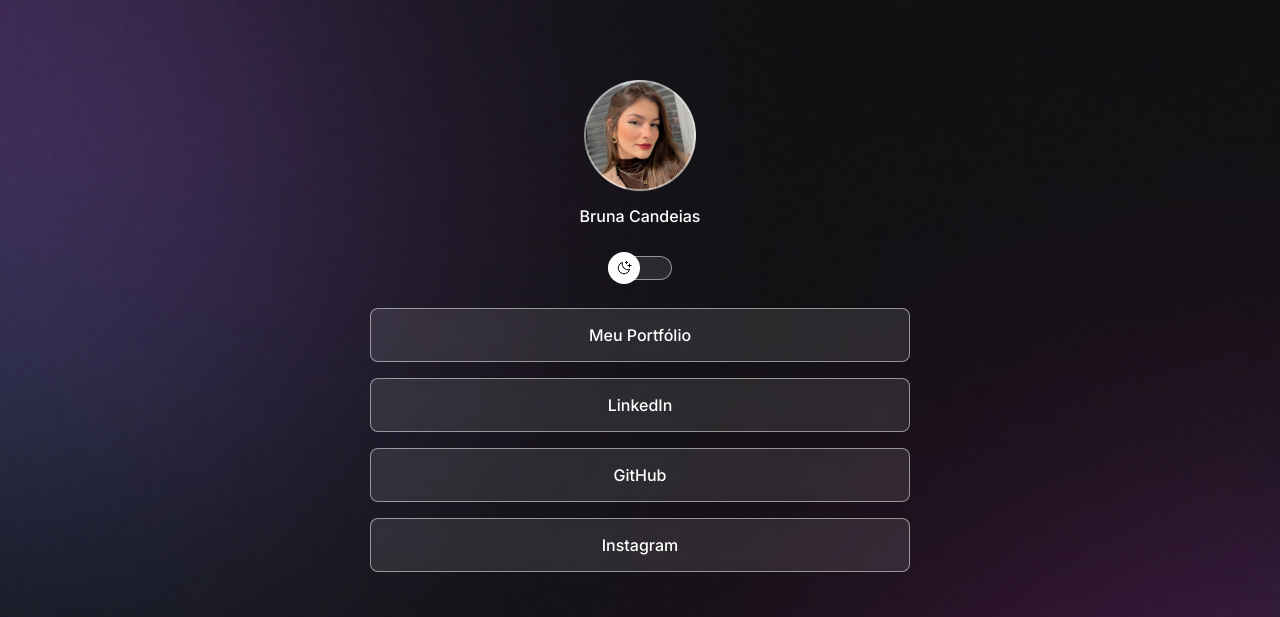
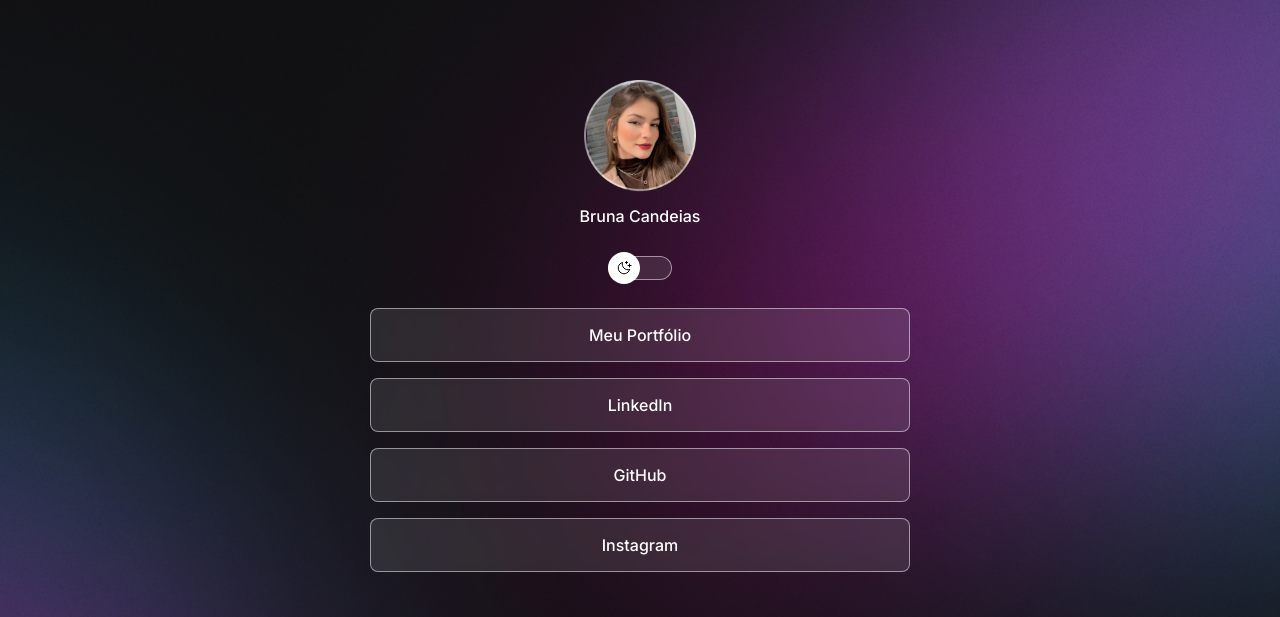
Before and after one commit to brunacostaz/DevLinks, a plain HTML site: page index.html in a window 1280 px wide. Shown: the top 617 px of the page. Drawn offline with nearby package versions, Linux system fonts and the light colour scheme.

Commit message:
responsividade do background baseado em media queries

```diff
--- a/style.css
+++ b/style.css
@@ -172,3 +172,18 @@ footer {
   text-align: center;
   font-size: 14px;
 }
+
+/* media queries : responsividade*/
+/* essa regra será aplicada para telas com resolução a partir de 700px */
+@media (min-width: 700px) {
+  :root {
+    --bg-url: url(assets/bg-desktop.jpg);
+  }
+
+  .light {
+    --bg-url: url(assets/bg-desktop-light.jpg);
+  }
+
+}
+
+@keyframes
```
